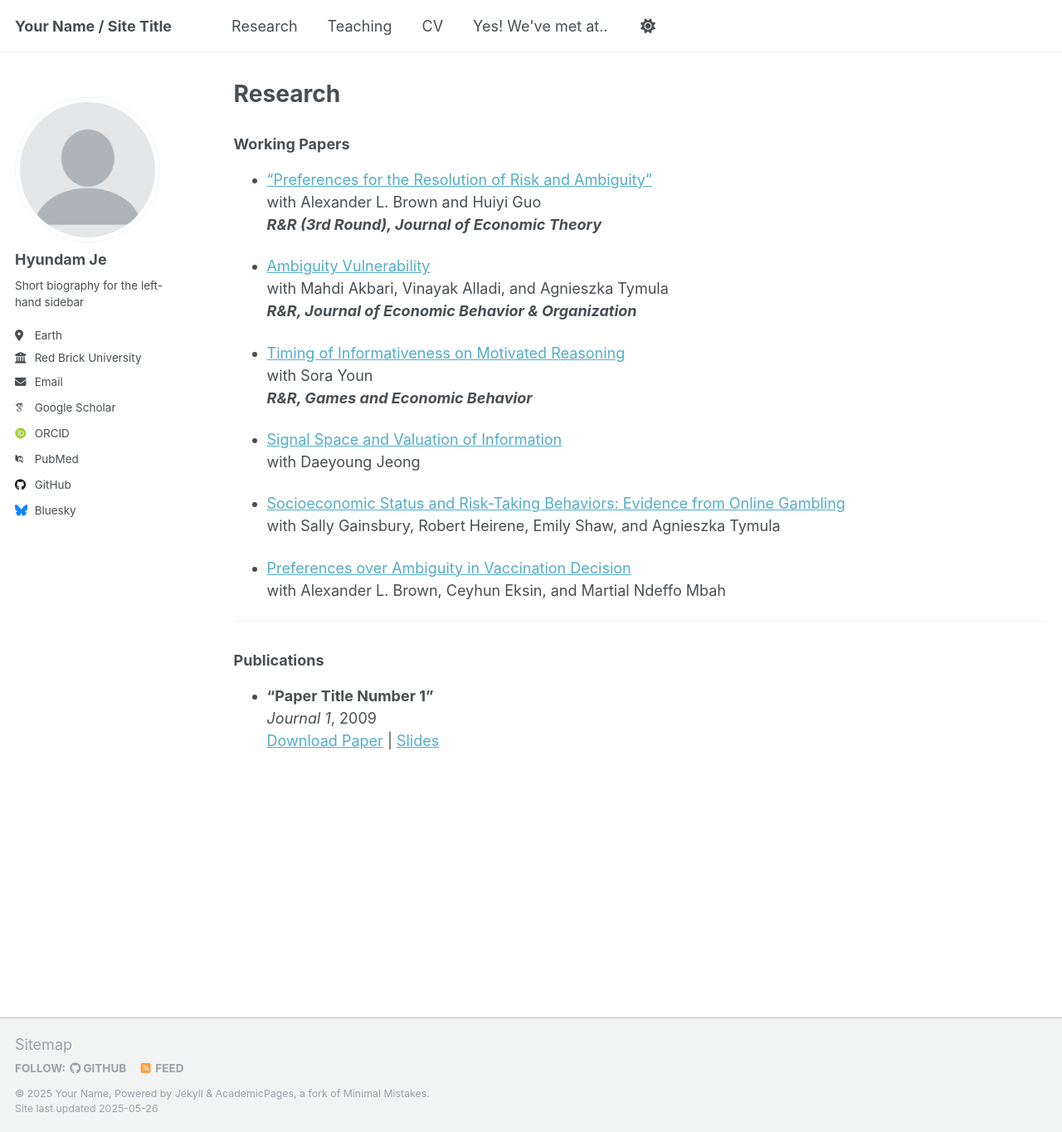
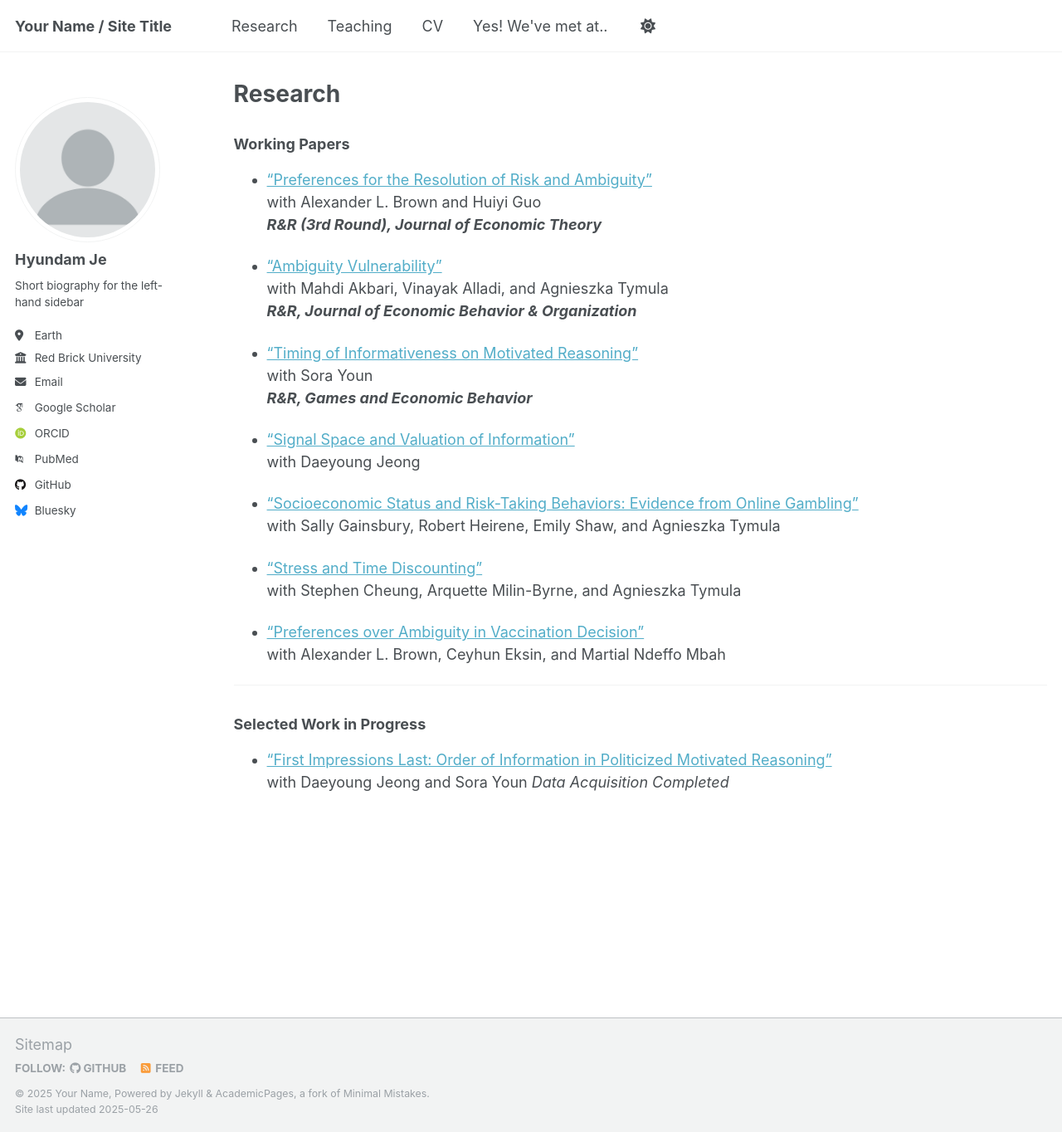
Before and after one commit to hyundamje/hyundamje.github.io, a Jekyll site: the page built from _pages/research.md, in a window 1280 px wide and 1364 px high. Shown: the whole window at 83% size. Built offline with Jekyll 4.4.1, drawn with Linux system fonts in a browser that asks for light colours; some web fonts are replaced.

Commit message:
Update research.md

```diff
--- a/_pages/research.md
+++ b/_pages/research.md
@@ -11,28 +11,31 @@ author_profile: true
   with Alexander L. Brown and Huiyi Guo
   **_R&R (3rd Round), Journal of Economic Theory_**
 
-- [Ambiguity Vulnerability](https://papers.ssrn.com/sol3/papers.cfm?abstract_id=4655454)
+- ["Ambiguity Vulnerability"](https://papers.ssrn.com/sol3/papers.cfm?abstract_id=4655454)
   with Mahdi Akbari, Vinayak Alladi, and Agnieszka Tymula
   **_R&R, Journal of Economic Behavior & Organization_**
 
-- [Timing of Informativeness on Motivated Reasoning](https://papers.ssrn.com/sol3/papers.cfm?abstract_id=5043225)
+- ["Timing of Informativeness on Motivated Reasoning"](https://papers.ssrn.com/sol3/papers.cfm?abstract_id=5043225)
   with Sora Youn
   **_R&R, Games and Economic Behavior_**
 
-- [Signal Space and Valuation of Information](https://papers.hyundamje.com/Signal_Space.pdf)
+- ["Signal Space and Valuation of Information"](https://papers.hyundamje.com/Signal_Space.pdf)
   with Daeyoung Jeong
 
-- [Socioeconomic Status and Risk-Taking Behaviors: Evidence from Online Gambling]()
+- ["Socioeconomic Status and Risk-Taking Behaviors: Evidence from Online Gambling"]()
   with Sally Gainsbury, Robert Heirene, Emily Shaw, and Agnieszka Tymula
 
-- [Preferences over Ambiguity in Vaccination Decision]()
+- ["Stress and Time Discounting"]()
+  with Stephen Cheung, Arquette Milin-Byrne, and Agnieszka Tymula
+
+- ["Preferences over Ambiguity in Vaccination Decision"]()
   with Alexander L. Brown, Ceyhun Eksin, and Martial Ndeffo Mbah
 
 
 ---
 
-### Publications
+### Selected Work in Progress
 
-- **"Paper Title Number 1"**
-  *Journal 1*, 2009
-  [Download Paper](http://academicpages.github.io/files/paper1.pdf) | [Slides](http://academicpages.github.io/files/slides1.pdf)
+- ["First Impressions Last: Order of Information in Politicized Motivated Reasoning"]()
+  with Daeyoung Jeong and Sora Youn
+  _Data Acquisition Completed_
```
